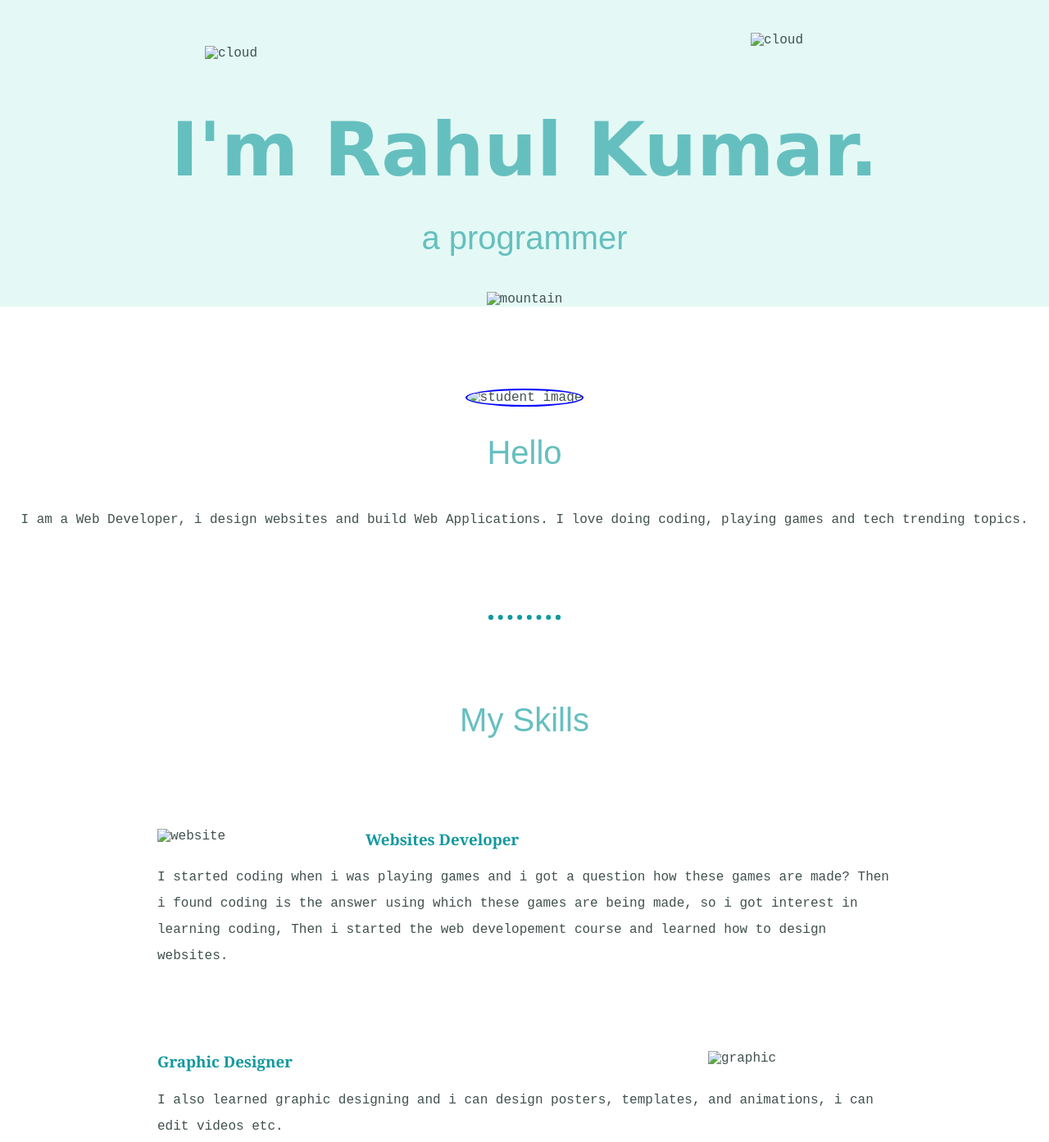
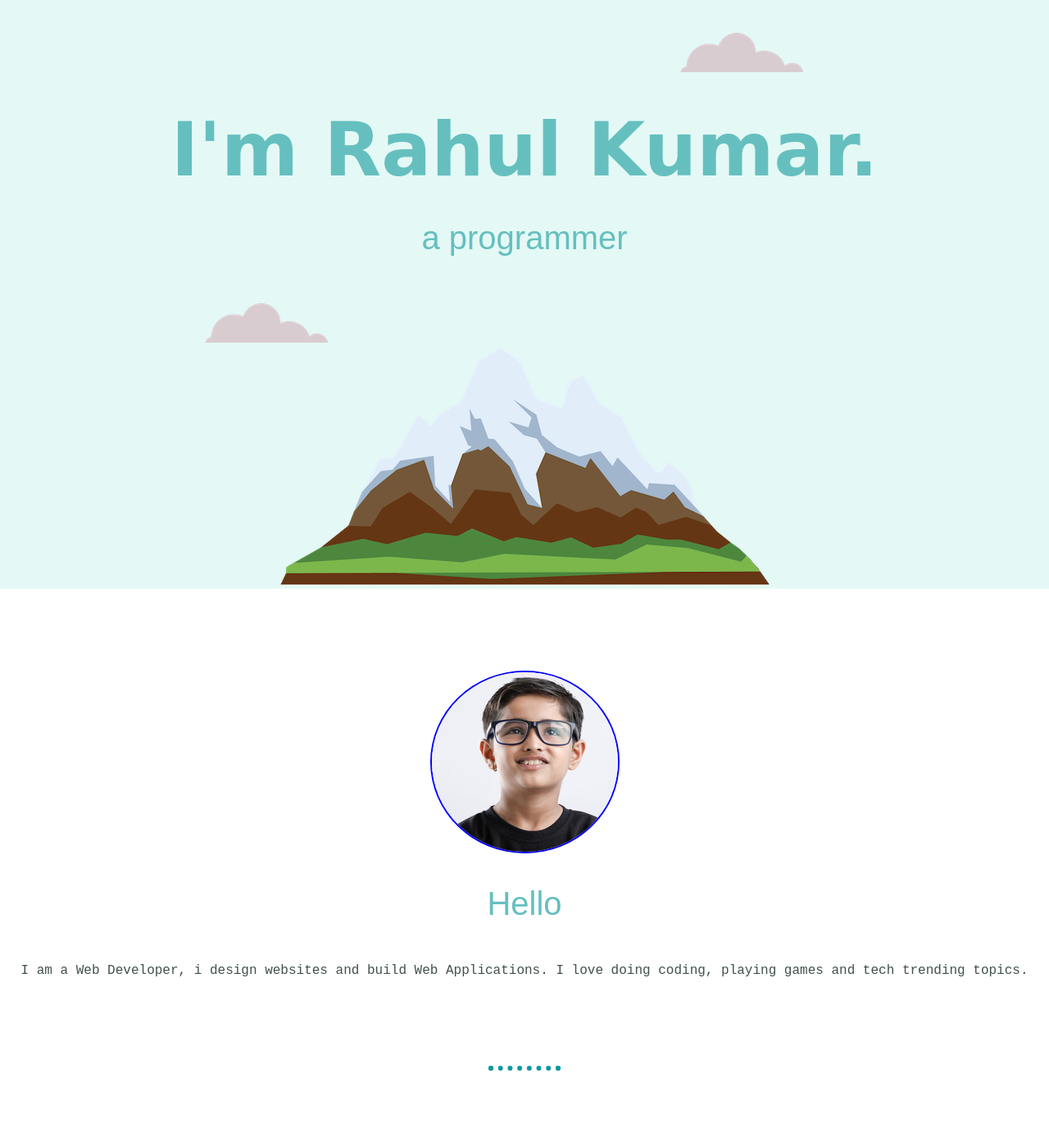
Before and after one commit to jeelan091011/MyWebsite, a plain HTML site: page index.html in a window 1280 px wide. Shown: the top 1393 px of the page at 82% size. Drawn offline with Linux system fonts and the light colour scheme.

Commit message:
updated path

```diff
--- a/index.html
+++ b/index.html
@@ -13,18 +13,18 @@
 
 <body>
     <div class="top-container">
-        <img class="top-cloud" src="images/cloud.png" alt="cloud">
+        <img class="top-cloud" src="cloud.png" alt="cloud">
         <div class="title-text">
             <h1>I'm Rahul Kumar.</h1>
             <h2>a programmer</h2>
         </div>
-        <img class="bottom-cloud"src="images/cloud.png" alt="cloud">
-        <img class = "mountain" src="images/mountain.png" alt="mountain">
+        <img class="bottom-cloud"src="cloud.png" alt="cloud">
+        <img class = "mountain" src="mountain.png" alt="mountain">
     </div>
 
 
     <div class="middle-container">
-        <img class = "pro" src="images/student.PNG" alt="student image">
+        <img class = "pro" src="student.PNG" alt="student image">
         <h2 id="greet">Hello</h2>
         <p> I am a Web Developer, i design websites and build Web Applications. I love doing coding, playing games and
             tech trending topics.</p>
@@ -34,7 +34,7 @@
             <h2>My Skills</h2>
             <div class="skill-row">
 
-                <img class="website-img" src="images/website.png" alt="website">
+                <img class="website-img" src="website.png" alt="website">
                 <h3>Websites Developer</h3>
                 <p>I started coding when i was playing games and i got a question how these games are made? Then i found
                     coding is the answer using which these games are being made, so i got interest in learning coding,
@@ -44,7 +44,7 @@
             </div>
 
             <div class="skill-row">
-                <img class="graphic-img" src="images/graphic.jpg" alt="graphic">
+                <img class="graphic-img" src="graphic.jpg" alt="graphic">
                 <h3>Graphic Designer</h3>
                 <p> I also learned graphic designing and i can design posters, templates, and animations, i can edit
                     videos
@@ -53,7 +53,7 @@
             </div>
 
             <div class="skill-row">
-                <img class="game-img" src="images/games.jpg" alt="games">
+                <img class="game-img" src="games.jpg" alt="games">
                 <h3>Game Developer</h3>
                 <p>I started playing games since i was 6 year old. I can play PUBG, MineCraft, SpiderMan etc. </p>
             </div>
```
